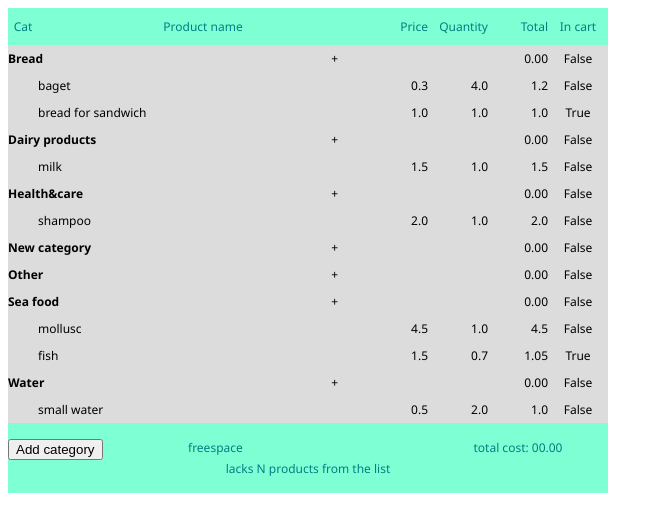
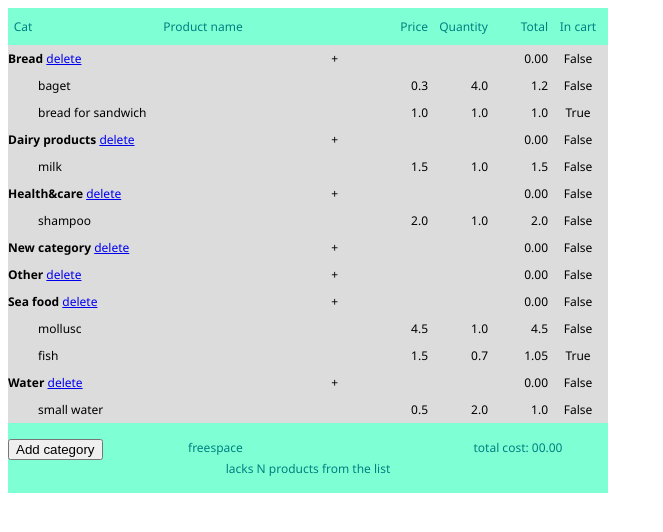
Before and after one commit to SrGrey/ListitWeb, a Django app: page / in a window 1280 px wide. Shown: the top 532 px of the page, without its empty margins (0-663 px from the left). Run offline with Django 3.2, Linux system fonts and the light colour scheme; data comes from the database, SQL or seed files in the repository; both versions use the stored data as it was after the commit.

Commit message:
The "delete_category" function added. Old commented code deleted

```diff
--- a/listitapp/templates/listitapp/index.html
+++ b/listitapp/templates/listitapp/index.html
@@ -30,7 +30,14 @@
             {% for item in categories %}
             <div class="row" style="background-color: aliceblue;">
                 <div class="listbody">
-                <div style="width: 50%;"><b>{{ item.name|capfirst }}</b></div>
+                <div style="width: 50%;"><b>{{ item.name|capfirst }}</b>
+                    <a href="delete_category/{{ item.id }}">delete</a>
+                    <!--form id="delete_category" method="POST" action="/listitapp/delete_category">{% csrf_token %}
+                        <input type="submit" value="{{ item.name }}"  required name="delete">
+                        <!--button type="submit" required name="{{ item.name }}">delete</button-->
+
+                    <!--/form-->
+                </div>
                 <div style="width: 5%;" class="right">+</div>
                 <div style="width: 25%;"></div>
                 <div class="total right">0.00</div>
@@ -58,7 +65,7 @@
         <div class="row " style="width: 100%; display: flex;">
             <div style="width: 30%;">
                 <form id="show_add_form" style="display: none;" method="POST" action="/listitapp/create_category">{% csrf_token %}
-                    <input type="text" value="write new category here"  required name="new_category">
+                    <input type="text" value=""  placeholder=" Add new category here" required name="new_category">
                     <button type="submit">add</button>
                     <button type="reset"  onclick="disp(document.getElementById('show_add_form'))">cancel</button>
                 </form>
--- a/listitapp/urls.py
+++ b/listitapp/urls.py
@@ -1,8 +1,9 @@
 from django.urls import path
 
-from .views import index, create_category
+from . import views #index, create_category, delete_category
 
 urlpatterns = [
-    path('', index),
-    path('create_category', create_category),
+    path('', views.index),
+    path('create_category', views.create_category),
+    path('delete_category/<str:pk>', views.delete_category),
 ]
--- a/listitapp/views.py
+++ b/listitapp/views.py
@@ -1,24 +1,12 @@
-from django.shortcuts import render
+from django.shortcuts import render, redirect
 from django.http import HttpResponseRedirect
-#from django.template import loader
 
 from .models import Products, Category
 
-# Create your views here.
+
 def index(request):
-
-#    s = 'The product\'s list\r\n\r\n\r\n'
-#    for product in Products.objects.order_by('product_name'):
-#        s += product.product_name + ' - - - ' + str(product.total_price) + '\r\n'
-#    return HttpResponse(s, content_type='text/plain; charset=utf-8')
-
- #   template = loader.get_template('listitapp/index.html')
- #   prods = Products.objects.order_by('product_name', 'product_status')
- #   context = {'prods': prods}
- #   return HttpResponse(template.render(context,request))
     prods = Products.objects.order_by('category', 'product_status', 'product_name')
     categories = Category.objects.order_by('name')
- #   total_sum = prods.price #Products.quantity #Products.objects.get(product_name)
     context = {
         'prods': prods,
         'categories': categories,
@@ -26,11 +14,16 @@ def index(request):
     }
     return render(request, 'listitapp/index.html', context)
 
+
 def create_category(request):
-#       new_category_name = ''
     if request.method == "POST":
-    #   new_category = request.POST.get()
        new_category = Category()
        new_category.name = request.POST['new_category']
        new_category.save()
     return  HttpResponseRedirect('/listitapp/')
+
+
+def delete_category(request, pk):
+    category_to_delete = Category.objects.get(id=pk)
+    category_to_delete.delete()
+    return HttpResponseRedirect('/')
```
Also changed, not shown: db.sqlite3.
